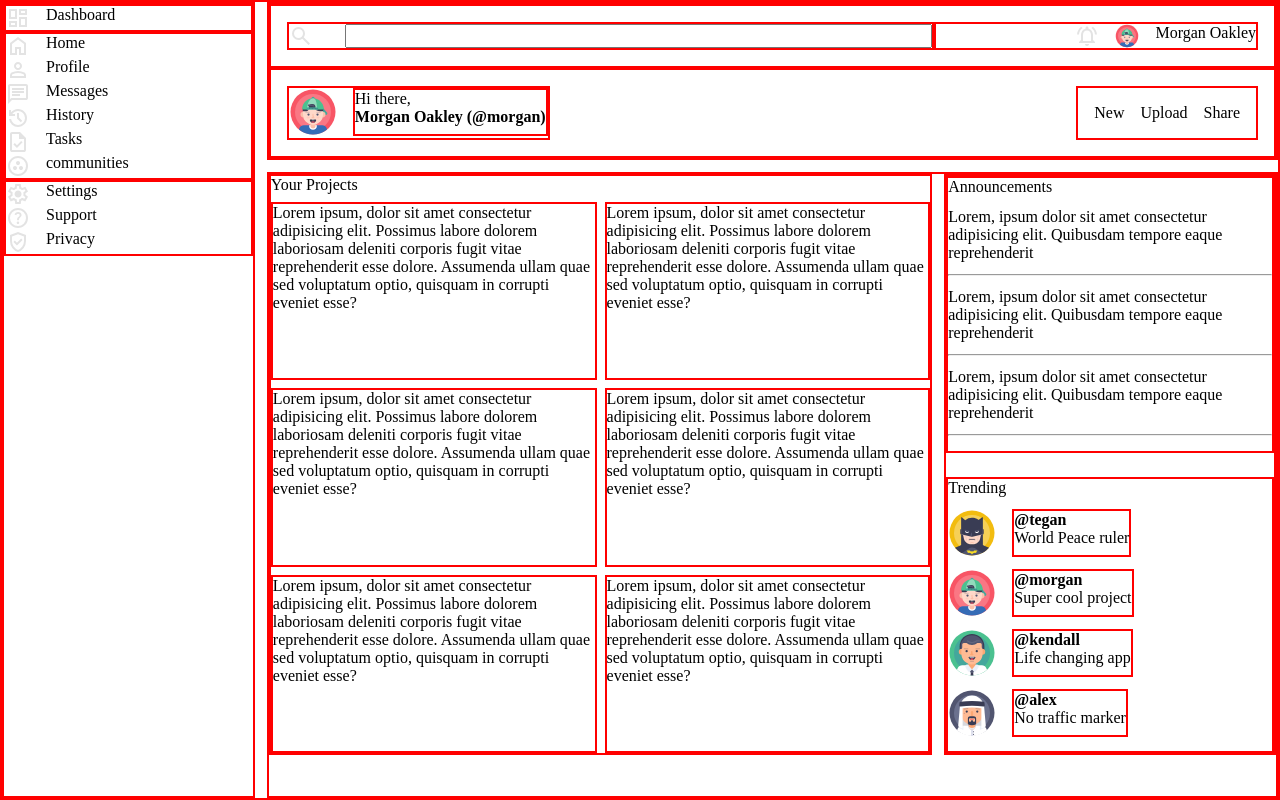
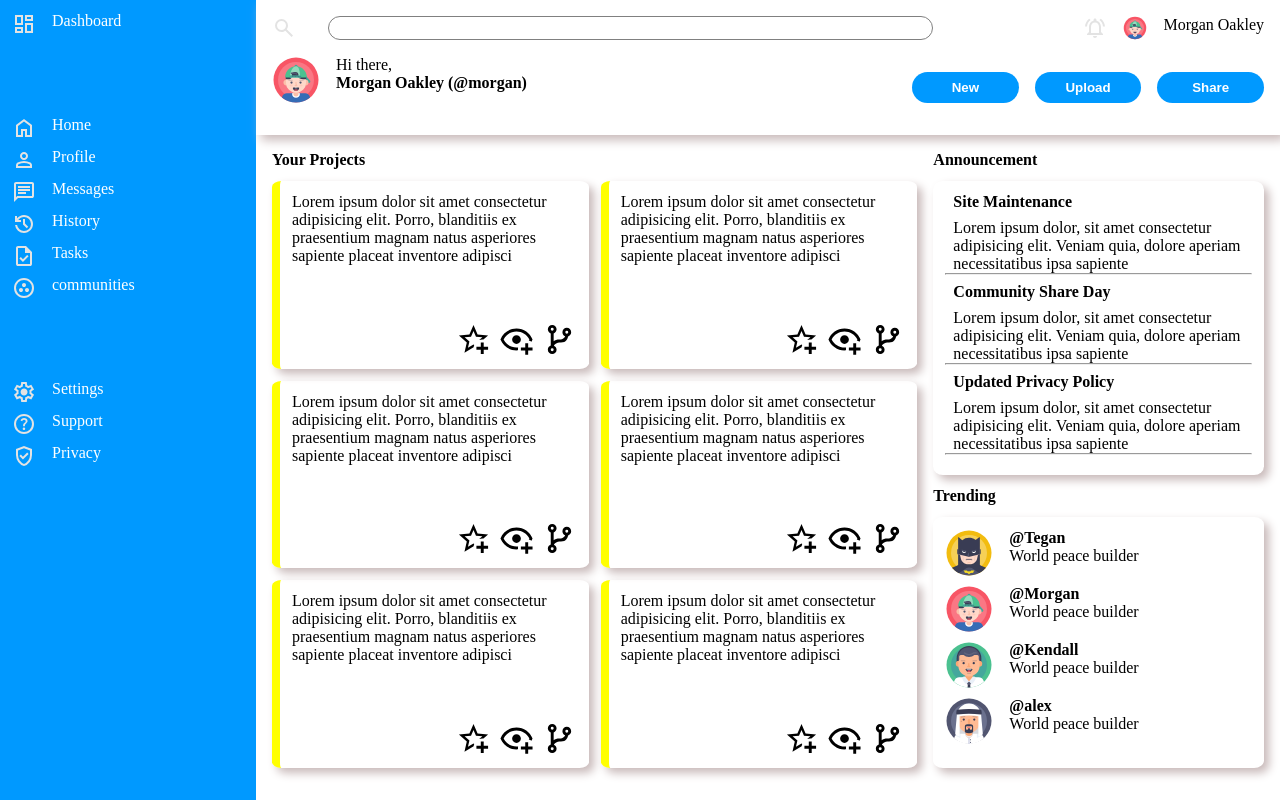
Before and after one commit to s0ur4bhkumar/dashboard, a plain HTML site: page index.html in a window 1280 px wide. Drawn offline with Linux system fonts and the light colour scheme.

Commit message:
complete project

```diff
--- a/index.html
+++ b/index.html
@@ -76,7 +76,6 @@
             <div class="user">
                 <div class="user-info">
                     <li>
-
                         <img src="images/avatar2.svg" alt="Morgan Oakley" style="height: 48px;">
                         <div class="greetings" style="display: inline-block;">
                             <p>Hi there,</p>
@@ -85,64 +84,118 @@
                     </li>
                 </div>
                 <div class="action-buttons">
-                    <buttton>New</buttton>
-                    <buttton>Upload</buttton>
-                    <buttton>Share</buttton>
+                    <button><b>New</b></button>
+                    <button><b>Upload</b></button>
+                    <button><b>Share</b></button>
                 </div>
             </div>
         </div>
         <div class="content">
-            <div class="project">
-                <p>Your Projects</p>
-                <div class="project1"><p>Lorem ipsum, dolor sit amet consectetur adipisicing elit. Possimus labore dolorem laboriosam deleniti corporis fugit vitae reprehenderit esse dolore. Assumenda ullam quae sed voluptatum optio, quisquam in corrupti eveniet esse?</p> </div>
-                <div class="project2"><p>Lorem ipsum, dolor sit amet consectetur adipisicing elit. Possimus labore dolorem laboriosam deleniti corporis fugit vitae reprehenderit esse dolore. Assumenda ullam quae sed voluptatum optio, quisquam in corrupti eveniet esse?</p> </div>
-                <div class="project3"><p>Lorem ipsum, dolor sit amet consectetur adipisicing elit. Possimus labore dolorem laboriosam deleniti corporis fugit vitae reprehenderit esse dolore. Assumenda ullam quae sed voluptatum optio, quisquam in corrupti eveniet esse?</p> </div>
-                <div class="project4"><p>Lorem ipsum, dolor sit amet consectetur adipisicing elit. Possimus labore dolorem laboriosam deleniti corporis fugit vitae reprehenderit esse dolore. Assumenda ullam quae sed voluptatum optio, quisquam in corrupti eveniet esse?</p> </div>
-                <div class="project5"><p>Lorem ipsum, dolor sit amet consectetur adipisicing elit. Possimus labore dolorem laboriosam deleniti corporis fugit vitae reprehenderit esse dolore. Assumenda ullam quae sed voluptatum optio, quisquam in corrupti eveniet esse?</p> </div>
-                <div class="project6"><p>Lorem ipsum, dolor sit amet consectetur adipisicing elit. Possimus labore dolorem laboriosam deleniti corporis fugit vitae reprehenderit esse dolore. Assumenda ullam quae sed voluptatum optio, quisquam in corrupti eveniet esse?</p> </div>
+            <div class="projects">
+                <div class="project"><b>Your Projects</b></div>
+                <div class="project"><p>Lorem ipsum dolor sit amet consectetur adipisicing elit. Porro, blanditiis ex praesentium magnam natus asperiores sapiente placeat inventore adipisci</p>
+                    <div class="icons">
+                        <img src="icons/star-plus.svg" alt="star-plus" style="height: 35px;">
+                        <img src="icons/visbility.svg"icons/visbility.svg" style="height: 35px;">
+                        <img src="icons/share.svg" alt="share" style="height: 35px;">
+                    </div>
+                </div>
+                <div class="project"><p>Lorem ipsum dolor sit amet consectetur adipisicing elit. Porro, blanditiis ex praesentium magnam natus asperiores sapiente placeat inventore adipisci</p>
+                    <div class="icons">
+                        <img src="icons/star-plus.svg" alt="star-plus" style="height: 35px;">
+                        <img src="icons/visbility.svg" alt="visbility.svg" style="height: 35px;">
+                        <img src="icons/share.svg" alt="share" style="height: 35px;">
+                    </div>
+                </div>
+                <div class="project"><p>Lorem ipsum dolor sit amet consectetur adipisicing elit. Porro, blanditiis ex praesentium magnam natus asperiores sapiente placeat inventore adipisci</p>
+                    <div class="icons">
+                        <img src="icons/star-plus.svg" alt="star-plus" style="height: 35px;">
+                        <img src="icons/visbility.svg" alt="visbility" style="height: 35px;">
+                        <img src="icons/share.svg" alt="share" style="height: 35px;">
+                    </div>
+                </div>
+                <div class="project"><p>Lorem ipsum dolor sit amet consectetur adipisicing elit. Porro, blanditiis ex praesentium magnam natus asperiores sapiente placeat inventore adipisci</p>
+                    <div class="icons">
+                        <img src="icons/star-plus.svg" alt="star-plus" style="height: 35px;">
+                        <img src="icons/visbility.svg" alt="visbility" style="height: 35px;">
+                        <img src="icons/share.svg" alt="share" style="height: 35px;">
+                    </div>
+                </div>
+                <div class="project"><p>Lorem ipsum dolor sit amet consectetur adipisicing elit. Porro, blanditiis ex praesentium magnam natus asperiores sapiente placeat inventore adipisci</p>
+                    <div class="icons">
+                        <img src="icons/star-plus.svg" alt="star-plus" style="height: 35px;">
+                        <img src="icons/visbility.svg" alt="visbility" style="height: 35px;">
+                        <img src="icons/share.svg" alt="share" style="height: 35px;">
+                    </div>
+                </div>
+                <div class="project"><p>Lorem ipsum dolor sit amet consectetur adipisicing elit. Porro, blanditiis ex praesentium magnam natus asperiores sapiente placeat inventore adipisci</p>
+                    <div class="icons">
+                        <img src="icons/star-plus.svg" alt="star-plus" style="height: 35px;">
+                        <img src="icons/visbility.svg" alt="visbility" style="height: 35px;">
+                        <img src="icons/share.svg" alt="share" style="height: 35px;">
+                    </div>
+                </div>
             </div>
-            <div class="others">
-                <div class="announcement">Announcements
-                    <p>Lorem, ipsum dolor sit amet consectetur adipisicing elit. Quibusdam tempore eaque reprehenderit </p>
-                    <hr>
-                    <p>Lorem, ipsum dolor sit amet consectetur adipisicing elit. Quibusdam tempore eaque reprehenderit </p>
-                    <hr>
-                    <p>Lorem, ipsum dolor sit amet consectetur adipisicing elit. Quibusdam tempore eaque reprehenderit </p>
-                    <hr>
+            <div class="status-info">
+                <div class="announcement">
+                    <div>
+                        <b>Announcement</b>
+                    </div>
+                    <div class="info">
+                        <b>Site Maintenance</b>
+                        <p>Lorem ipsum dolor, sit amet consectetur adipisicing elit. Veniam quia, dolore aperiam necessitatibus ipsa sapiente <hr></p>
+                        <b>Community Share Day</b>
+                        <p>Lorem ipsum dolor, sit amet consectetur adipisicing elit. Veniam quia, dolore aperiam necessitatibus ipsa sapiente <hr></p>
+                        <b>Updated Privacy Policy</b>
+                        <p>Lorem ipsum dolor, sit amet consectetur adipisicing elit. Veniam quia, dolore aperiam necessitatibus ipsa sapiente <hr></p>
+                    </div>
+
                 </div>
-                <div class="trend">Trending
-                    <li class="tegan">
-                        <img src="images/avatar1.svg" alt="tegan" style="height: 48px;">
-                        <div style="display:inline-block;">
-                            <p><b>@tegan</b></p>
-                            <p>World Peace ruler</p>
-                        </div>
+                <div class="trending">
+                    <div><b>Trending</b></div>
+                    <div class="accounts">
+
+                        <li>
+                            <img src="images/avatar1.svg" style="height: 48px" alt="tegan">
+                            <span>
+                                <div class="tegan-flair">
+                                    <p><h4>@Tegan</h4></p>
+                                    <p>World peace builder</p>
+                            </div>
+                        </span>
                     </li>
-                    <li class="morgan">
-                        <img src="images/avatar2.svg" alt="morgan" style="height: 48px;">
-                        <div style="display:inline-block;">
-                            <p><b>@morgan</b></p>
-                            <p>Super cool project</p>
-                        </div>
+                    <li>
+                        <img src="images/avatar2.svg" style="height: 48px" alt="Morgan">
+                        <span>
+                            <div class="tegan-flair">
+                                <p><h4>@Morgan</h4></p>
+                                <p>World peace builder</p>
+                            </div>
+                        </span>
                     </li>
-                    <li class="kendall">
-                        <img src="images/avatar3.svg" alt="kendall" style="height: 48px;">
-                        <div style="display:inline-block;">
-                            <p><b>@kendall</b></p>
-                            <p>Life changing app</p>
-                        </div>
+                    <li>
+                        <img src="images/avatar3.svg" style="height: 48px" alt="Kendall">
+                        <span>
+                            <div class="tegan-flair">
+                                <p><h4>@Kendall</h4></p>
+                                <p>World peace builder</p>
+                            </div>
+                        </span>
                     </li>
-                    <li class="alex">
-                        <img src="images/avatar4.svg" alt="alex" style="height: 48px;">
-                        <div style="display:inline-block;">
-                            <p><b>@alex</b></p>
-                            <p>No traffic marker</p>
-                        </div>
+                    <li>
+                        <img src="images/avatar4.svg" style="height: 48px" alt="alex">
+                        <span>
+                            <div class="tegan-flair">
+                                <p><h4>@alex</h4></p>
+                                <p>World peace builder</p>
+                            </div>
+                        </span>
                     </li>
 
                 </div>
+                </div>
             </div>
-        <morgan
+        </div>
     </div>
 </body>
 </html>
--- a/style.css
+++ b/style.css
@@ -8,27 +8,22 @@ body {
     padding: 0;
     box-sizing: border-box;
 }
-
-div {
+/*
+.content div {
     border: 2px solid red;
-}
+} */
 
 .container {
     height: 100vh;
     display: grid;
     grid-template-columns: 1fr 4fr;
     grid-template-rows: auto 1fr;
-    gap: 12px;
+    /* gap: 12px; */
+    /* overflow: auto; */
 }
 
 .nav {
     grid-row: span 2;
-}
-
-.content {
-    display: grid;
-    grid-template-columns: 2fr 1fr;
-    gap: 12px;
 }
 
 p {
@@ -39,20 +34,6 @@ li {
     display: flex;
     gap: 1em;
     /* align-items: center; */
-}
-
-.project {
-    display: grid;
-    grid-template-columns: 1fr 1fr;
-    grid-template-rows: auto repeat(3, 1fr);
-    gap: 8px;
-}
-
-.others {
-    display: grid;
-    grid-template-rows: auto;
-    gap: 24px;
-
 }
 
 .search {
@@ -76,22 +57,136 @@ li {
     justify-content: end;
 }
 
-.announcement,
-.trend {
+.user {
     display: flex;
-    flex-direction: column;
-    gap: 12px;
-    list-style: none;
+    justify-content: space-between;
+    padding: 0 0 1em 1em;
 }
 
-.user{
-    display: flex;
-    justify-content: space-between;
-    padding: 1em;
-}
-
-.action-buttons{
+.action-buttons {
     display: flex;
     padding: 1em;
     gap: 1em;
 }
+
+.nav {
+    display: flex;
+    flex-direction: column;
+    gap: 5rem;
+    background-color: rgb(0, 153, 255);
+}
+
+.nav ul {
+    display: grid;
+    gap: 0.5em;
+}
+
+.nav {
+    padding: 12px;
+    color: white;
+}
+
+input {
+    border: 1px solid gray;
+    border-radius: 12px;
+}
+
+button {
+    border: 1px transparent;
+    background-color: rgb(0, 153, 255);;
+    padding: 8px;
+    width: 8em;
+    border-radius: 8em;
+    color: white;
+}
+
+.content{
+    display: grid;
+    grid-template-columns: 4fr 2fr;
+    padding: 1em;
+}
+
+.projects{
+    display: grid;
+    grid-template-rows: auto repeat(3,1fr);
+    /* grid-template-columns: 1fr 1fr; */
+    gap: 12px;
+    padding: 0 1em 1em 0;
+}
+
+.project:nth-child(1),.announcement:nth-child(1){
+    grid-column: span 2;
+    height: fit-content;
+    padding: 0;
+    border: none;
+    box-shadow: none;
+}
+
+.header{
+    box-shadow: 5px 5px 10px rgb(200, 185, 185)
+}
+
+.project{
+    display: flex;
+    flex-direction: column;
+    justify-content: space-between;
+    padding: 12px;
+    /* border: 2px solid; */
+    border-radius: 3%;
+    border-left: 8px solid yellow;
+    box-shadow: 5px 5px 10px rgb(200, 185, 185)
+
+}
+
+.status-info{
+    display: flex;
+    flex-direction: column;
+    gap: 12px;
+    padding: 0 0 1em 0;
+    /* gap: 1em; */
+}
+
+.announcement{
+    display: grid;
+    gap: 12px;
+}
+
+hr{
+    height: 0;
+    grid-column: span 2;
+    /* padding: 0 1em; */
+}
+
+.info p,.info b{
+    padding: 8px 0 0 8px;
+}
+
+.info{
+    padding: 12px;
+    border-radius: 3%;
+    box-shadow: 5px 5px 10px rgb(200, 185, 185)
+}
+
+.trending{
+    display: flex;
+    flex-direction: column;
+    flex: 1;
+    gap: 12px;
+}
+
+.accounts{
+    padding: 8px;
+    flex: 1;
+    border-radius: 3%;
+    box-shadow: 5px 5px 10px rgb(200, 185, 185)
+}
+
+.trending li{
+    padding: 4px;
+}
+
+.icons{
+    display: flex;
+    justify-content: end;
+    gap: 8px;
+}
```
